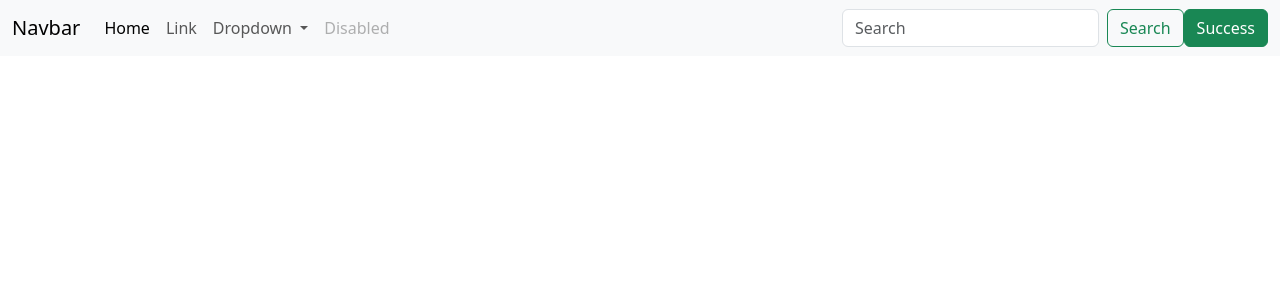
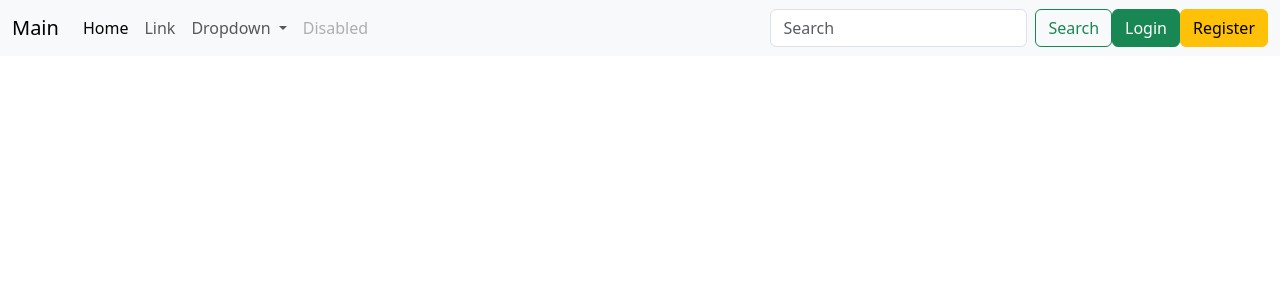
Before and after one commit to BilousKiril/FastApi, a Python web app: template frontend/app/templates/index.html in a window 1280 px wide. Shown: the top 300 px of the page. Run offline with Jinja, Linux system fonts and the light colour scheme; the template is opened without the code that fills it, so the values that code supplies are empty.

Commit message:
url for index

```diff
--- a/frontend/app/routers/main_page_router.py
+++ b/frontend/app/routers/main_page_router.py
@@ -16,5 +16,5 @@ async def index(request: Request):
 @router.get('/login')
 async def login(request: Request):
     context = {'request': request, 'data': 123}
-    response = templates.TemplateResponse('index.html', context=context)
+    response = templates.TemplateResponse('login.html', context=context)
     return response
--- a/frontend/app/templates/components/login_comp.html
+++ b/frontend/app/templates/components/login_comp.html
@@ -1 +1,8 @@
-<button type="button" class="btn btn-success">Success</button>
+<a href="{{url_for('login')}}" class="btn btn-success">Login</a>
+
+
+
+
+
+
+<button type="button" class="btn btn-warning">Register</button>
--- a/frontend/app/templates/components/navbar.html
+++ b/frontend/app/templates/components/navbar.html
@@ -1,6 +1,6 @@
 <nav class="navbar navbar-expand-lg bg-body-tertiary">
   <div class="container-fluid">
-    <a class="navbar-brand" href="#">Navbar</a>
+    <a class="navbar-brand" href="{{ url_for('index') }}">Main</a>
     <button class="navbar-toggler" type="button" data-bs-toggle="collapse" data-bs-target="#navbarSupportedContent" aria-controls="navbarSupportedContent" aria-expanded="false" aria-label="Toggle navigation">
       <span class="navbar-toggler-icon"></span>
     </button>
```
